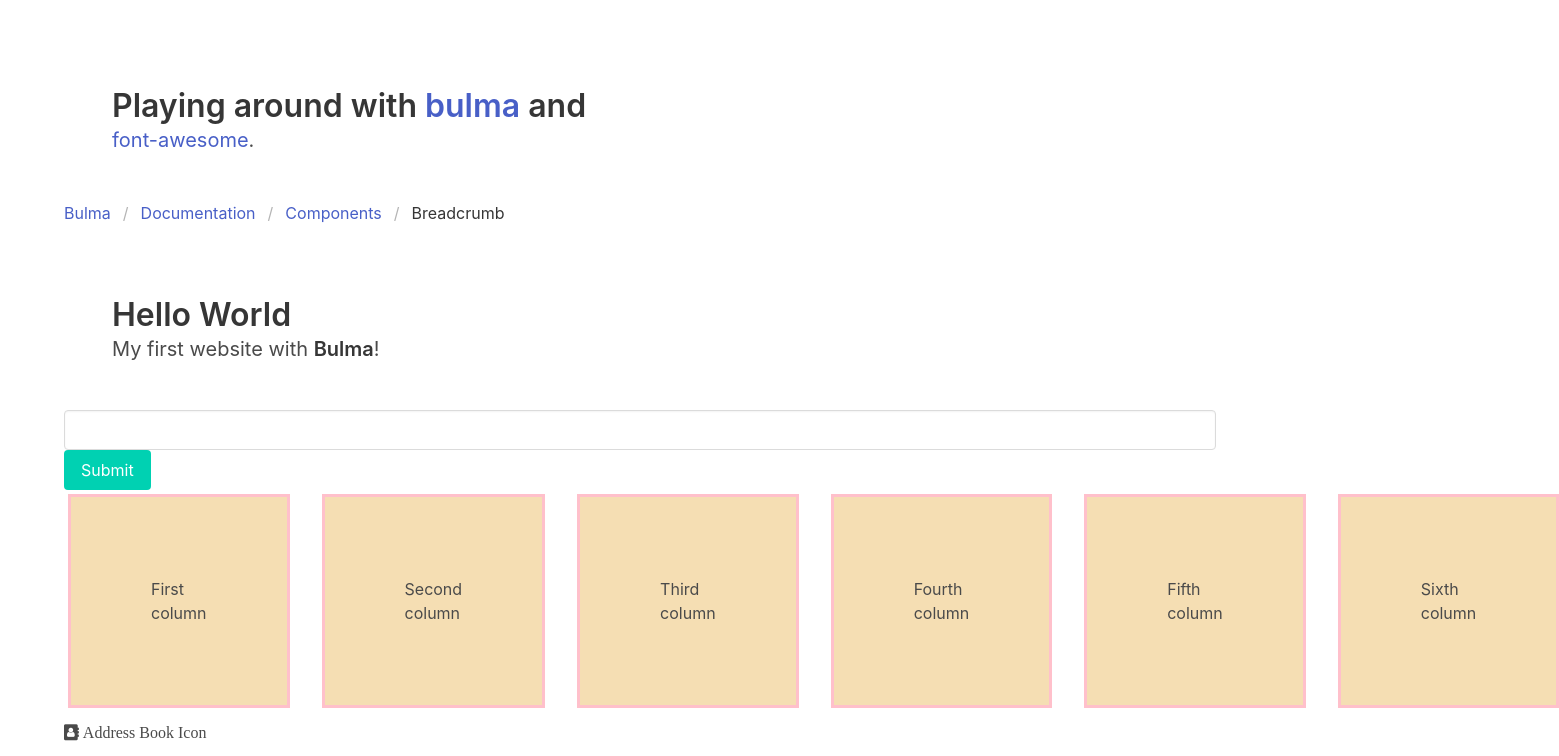
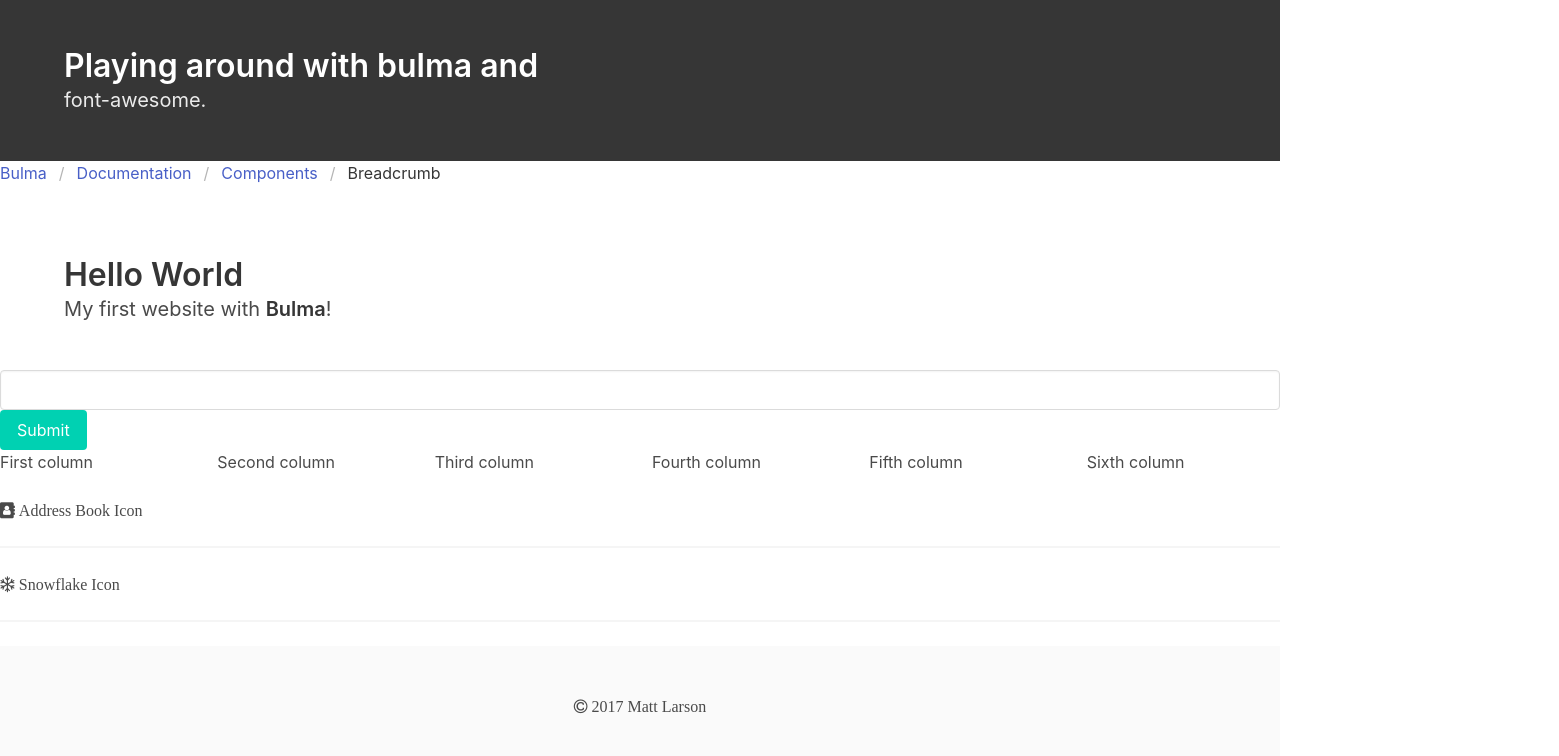
Before and after one commit to mlars84/bulma_and_font-awesome, a website: page public/index.html in a window 1280 px wide. Shown: the top 756 px of the page, 1559 px wide, since content can reach past the window. Drawn offline with nearby package versions, Linux system fonts and the light colour scheme.

Commit message:
bring in SASS

```diff
--- a/package.json
+++ b/package.json
@@ -5,6 +5,8 @@
   "license": "MIT",
   "dependencies": {
     "bulma": "^0.6.0",
-    "font-awesome": "^4.7.0"
+    "font-awesome": "^4.7.0",
+    "global": "^4.3.2",
+    "node-sass": "^4.5.3"
   }
 }
--- a/public/index.html
+++ b/public/index.html
@@ -7,9 +7,9 @@
   <title>Bulma</title>
   <link rel="stylesheet" href="https://maxcdn.bootstrapcdn.com/font-awesome/4.7.0/css/font-awesome.min.css">
   <link rel="stylesheet" href="https://cdnjs.cloudflare.com/ajax/libs/bulma/0.6.0/css/bulma.min.css">
-  <link rel="stylesheet" href="style.css">
+  <link rel="stylesheet" href="main.css">
 </head>
-<section class="hero">
+<section class="hero is-dark">
     <div class="hero-body">
       <div class="container">
         <h1 class="title">
@@ -69,8 +69,13 @@
     <hr>
     <i class="fa fa-snowflake-o" aria-hidden="true"> Snowflake Icon</i>
   </main>
+  <hr>
 </body>
 <footer class="footer">
-  <i class="fa fa-copyright" aria-hidden="true"> 2017 Matt Larson</i>
-</footer>
+    <div class="container">
+      <div class="content has-text-centered">
+        <i class="fa fa-copyright" aria-hidden="true"> 2017 Matt Larson</i>
+      </div>
+    </div>
+  </footer>
 </html>
--- /dev/null
+++ b/public/main.scss
@@ -0,0 +1,15 @@
+$blue: #72d0eb;
+
+$pink: #ffb3b3;
+$pink-invert: #fff;
+
+$family-serif: "Merriweather", "Georgia", serif;
+
+$primary: $pink;
+$primary-invert: $pink-invert;
+
+// $danger: $orange;
+
+$family-primary: $family-serif;
+
+// @import "../bulma";
--- a/public/style.css
+++ /dev/null
@@ -1,14 +0,0 @@
-body {
-  padding: 5vh 5vw 5vh 5vw;
-}
-
-.breadcru {
-  padding: 5vh 5vw 5vh 5vw;
-}
-
-.column {
-  border: 3px solid pink;
-  background: wheat;
-  padding: 10vh;
-  margin: 1em 1em auto;
-}
```
Also changed, not shown: README.md, public/main.css (added), 2 other files.
